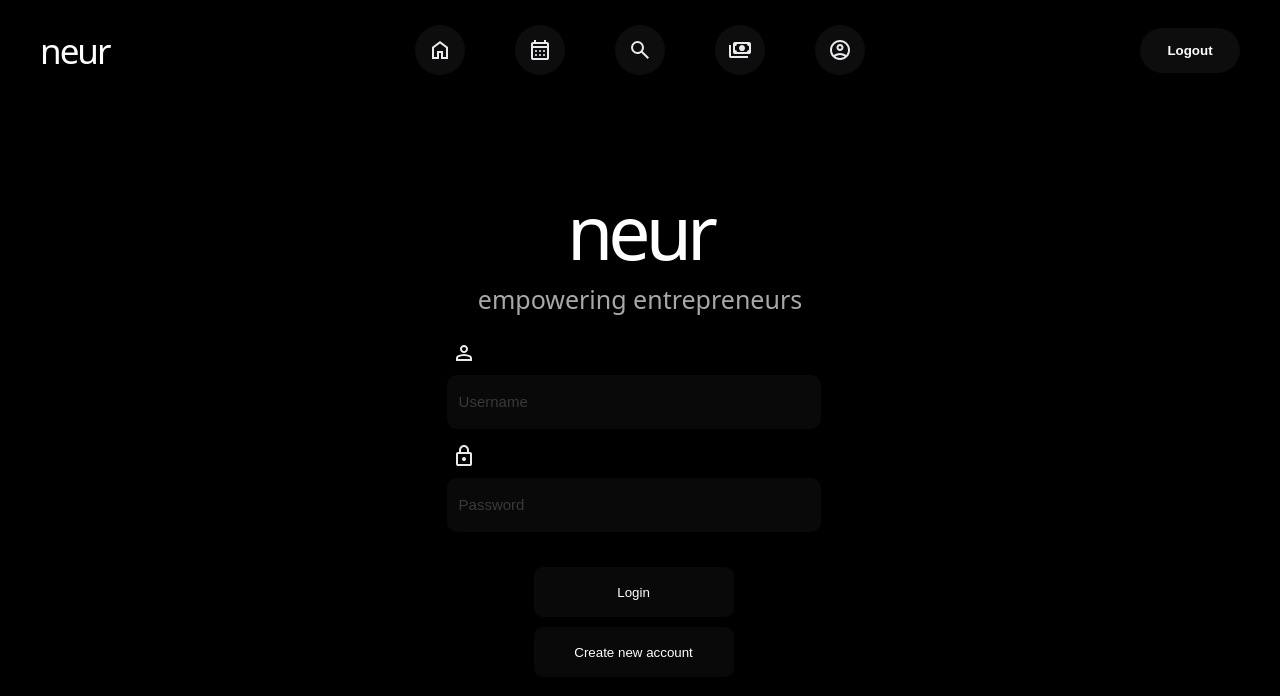
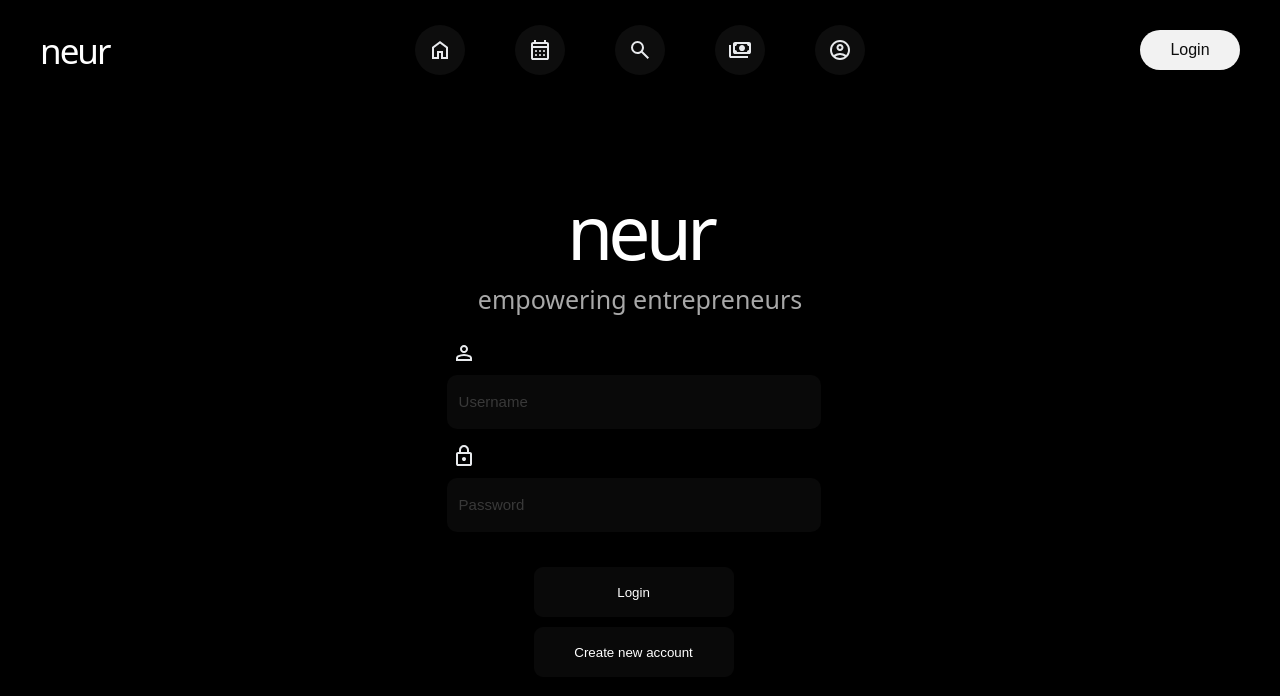
Before and after one commit to trevtemba/neur-frontend, a React (Vite) app: page / in a window 1280 px wide. Shown: the top 696 px of the page. Built offline with nearby package versions, Linux system fonts and the light colour scheme; a web font is replaced by a local one.

Commit message:
Changed login button styling and routed it to login page

```diff
--- a/src/App.jsx
+++ b/src/App.jsx
@@ -16,6 +16,7 @@ const App = () => {
 
       <Routes>
         <Route path="/" element={<AuthForm />} />
+        <Route path="/login" element={<AuthForm />} />
         <Route path="/profile" element={<Profile />} />
         <Route path="/home" element={<Home />} />
         <Route path="/appointments" element={<Appointments />} />
--- a/src/Components/Navigation/Navigation.jsx
+++ b/src/Components/Navigation/Navigation.jsx
@@ -32,11 +32,11 @@ const navButtonAnimation = {
 };
 const buttonAnimation = {
     initial: {
-        backgroundColor: "hsl(0, 0%, 5%)",
+        backgroundColor: "hsl(0, 0%, 95%)",
         borderRadius: "30px",
     },
     whileHover: {
-        backgroundColor: "hsl(0, 0%, 10%)",
+        backgroundColor: "hsl(0, 0%, 80%)",
     },
     whileTap: {
         scale: 0.95,
@@ -50,7 +50,7 @@ const buttonAnimation = {
 const Navigation = () => {
     const navigate = useNavigate();
 
-    const [pageState, setPage] = useState("Home");
+    const [pageState, setPage] = useState("home");
     const [activeButton, setActiveButton] = useState("");
 
     const goPage = (buttonId) => {
@@ -62,6 +62,9 @@ const Navigation = () => {
         }
         else if (buttonId === "explore") {
             navigate("/explore")
+        }
+        else if (buttonId === "login") {
+            navigate("/login")
         }
         setActiveButton(buttonId)
 
@@ -120,10 +123,10 @@ const Navigation = () => {
             <div
             className="rightContainer">
                 <motion.button
-                className="logoutButton"
-                onClick={ () => setPage("profile") }
+                className="loginButton"
+                onClick={ () => goPage("login") }
                 {...buttonAnimation}>
-                    Logout
+                    Login
                 </motion.button>
             </div>
         </div>
--- a/src/Components/Navigation/navigation.css
+++ b/src/Components/Navigation/navigation.css
@@ -53,15 +53,15 @@
     font-size: 18px;
 }
 
-.logoutButton {
+.loginButton {
     display: flex;
     align-items: center;
     justify-content: center;
     width: 100px;
-    height: 45px;
-    font-weight: 600;
+    height: 40px;
+    font-size: 16px;
     border-color: transparent;
-    color: white;
+    color: hsl(0, 0%, 5%);
     right: 50px;
     cursor: pointer;
 }
```
